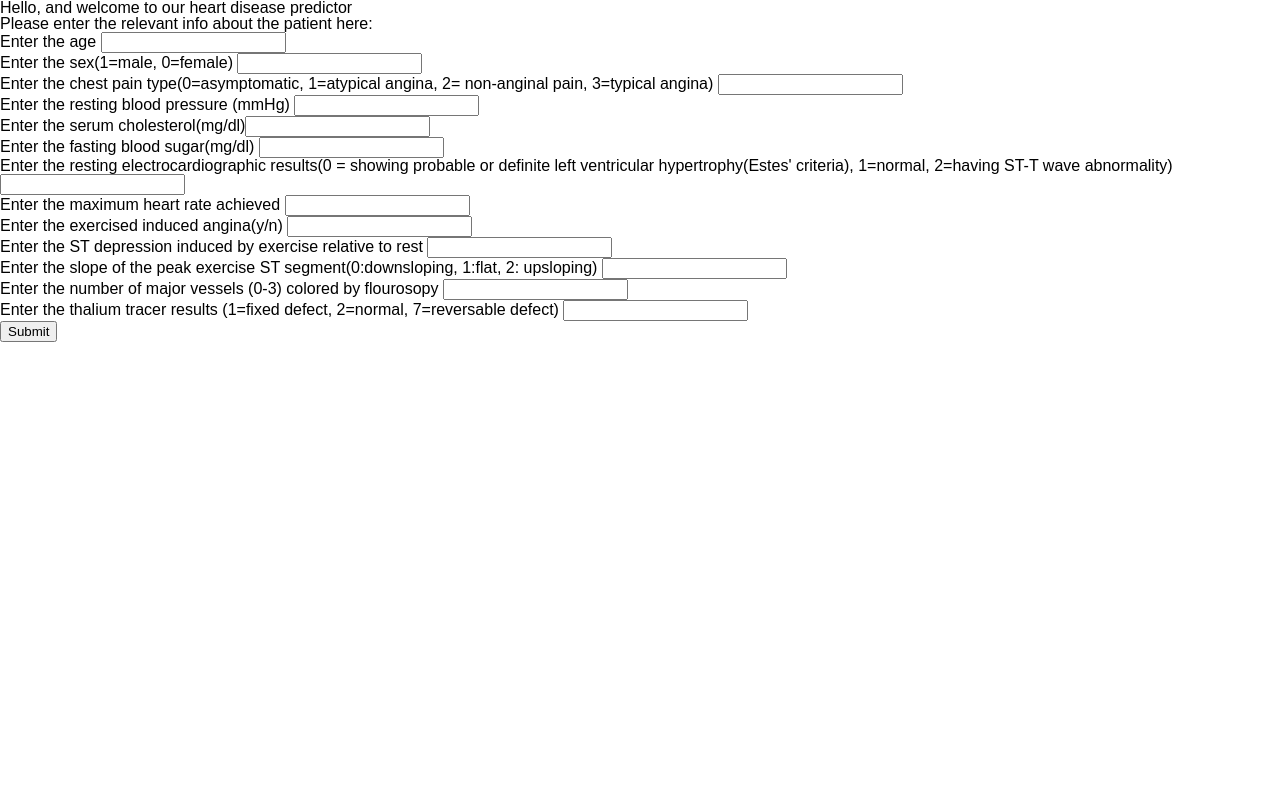
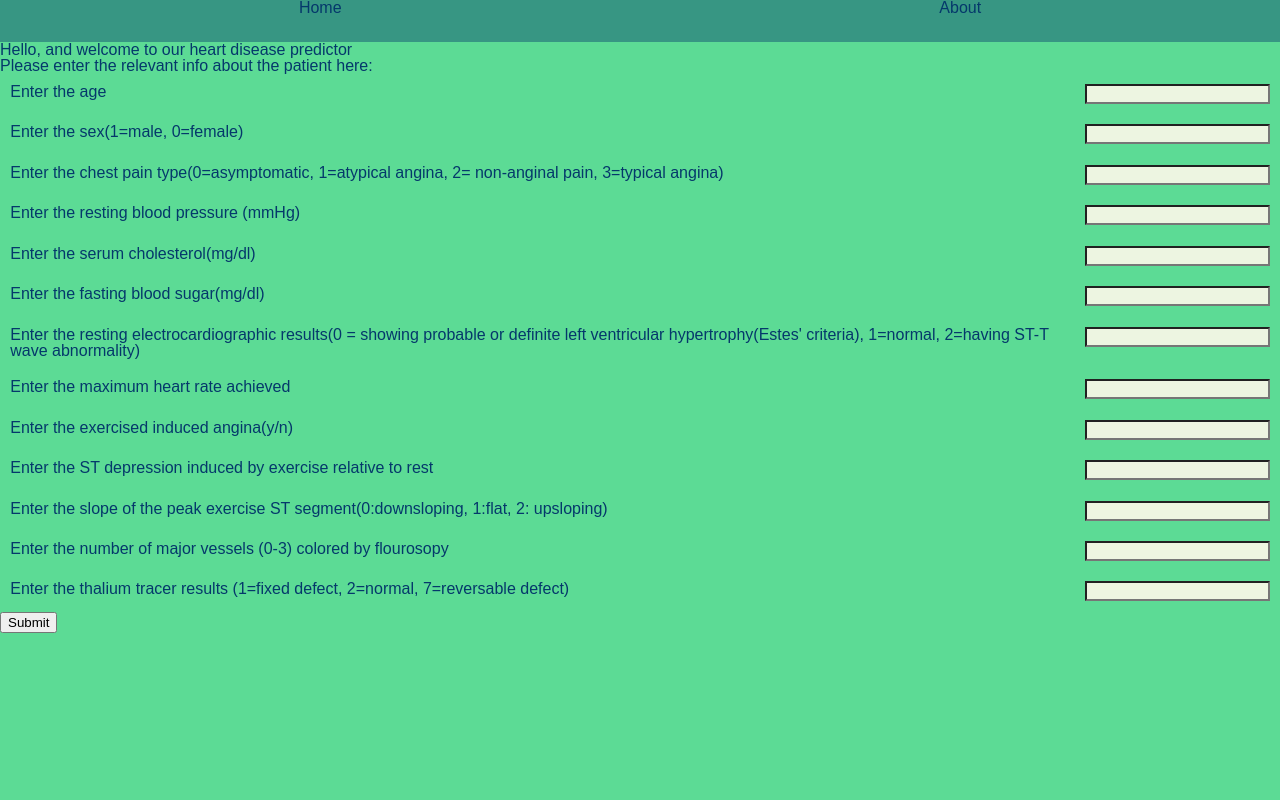
Before and after one commit to cat-castle-99/ECS171Proj, a Flask app: page / in a window 1280 px wide. Run offline with Flask 2, Linux system fonts and the light colour scheme; some libraries are stand-ins or nearby versions.

Commit message:
Some styling for the website TODO: An about page and homepage and setting up routes for these

```diff
--- a/ECS171_Group_Proj/server.py
+++ b/ECS171_Group_Proj/server.py
@@ -5,6 +5,7 @@
     #Passing input to the View to the Model
     #Passing output from the Model to the View
 from flask import Flask, request, render_template, jsonify
+import os
 
 app = Flask(__name__)
 
@@ -85,4 +86,4 @@ def my_form_post():
     return jsonify(result=result)
 
 if __name__ == '__main__':
-    app.run(debug=True)
+    app.run(debug=False)
--- a/ECS171_Group_Proj/static/style.css
+++ b/ECS171_Group_Proj/static/style.css
@@ -8,4 +8,31 @@ body {
 
   min-height: 100vh;
   /* the height of the body is at least the height of the viewport */
+
+  /* set background-color of the whole page */
+  background-color: #5CDB95;
 }
+
+nav{
+  display: flex;
+  flex-direction: row;
+  justify-content: space-around;
+  padding-bottom: 2%;
+  background-color: #379683;
+  color: #05386b;
+}
+
+.content{
+  color: #05386b;
+}
+
+.dataEntry{
+  display: flex;
+  justify-content: space-between;
+  padding: 0.8%;
+}
+
+.dataInput{
+  height: 14px;
+  background-color: #edf5e1;
+}
--- a/ECS171_Group_Proj/templates/index.html
+++ b/ECS171_Group_Proj/templates/index.html
@@ -68,29 +68,42 @@
   <body>
     <!-- yeah all of this can change-->
     <!--Assigning classes allows for ease of reference--both for CSS styling as well as for script references-->
+    <nav>
+
+      <!--Home -->
+      <div id='home'>
+        <h3>Home</h3>
+      </div>
+
+      <!--About Page-->
+      <div id='about'>
+        <h3>About</h3>
+      </div>
+    </nav>
+
     <div class="wrapper">
       <div class="content" role="main">
         <h1 class="title">Hello, and welcome to our heart disease predictor</h1>
         <p>Please enter the relevant info about the patient here:</p>
         <!--ul = unordered list-->
-        <ul>
+        <ol type="1">
             <!--id's must be unique, should be the feature ids-->
             <!--li = list item, the input tag represents a generic user input object, the type parameter allows us to limit what the user can enter-->
-            <li class = "dataEntry">Enter the age <input type ="number" id = "age"></input></li>
-            <li class = "dataEntry">Enter the sex(1=male, 0=female) <input type ="number" id = "sex"></input></li>
-            <li class = "dataEntry">Enter the chest pain type(0=asymptomatic, 1=atypical angina, 2= non-anginal pain, 3=typical angina) <input type ="number" id = "ch"></input></li>
-            <li class = "dataEntry">Enter the resting blood pressure (mmHg) <input type ="number" id = "trestbps"></input></li>
-            <li class = "dataEntry">Enter the serum cholesterol(mg/dl)<input type ="number" id = "chol"></input></li>
-            <li class = "dataEntry">Enter the fasting blood sugar(mg/dl) <input type ="number" id = "fbs"></input></li>
-            <li class = "dataEntry">Enter the resting electrocardiographic results(0 = showing probable or definite left ventricular hypertrophy(Estes' criteria), 1=normal, 2=having ST-T wave abnormality) <input type ="number" id = "restecg"></input></li>
-            <li class = "dataEntry">Enter the maximum heart rate achieved <input type ="number" id = "thalach"></input></li>
-            <li class = "dataEntry">Enter the exercised induced angina(y/n) <input type ="text" id = "exang"></input></li>
+            <li class = "dataEntry">Enter the age <input type ="number" id = "age" class= 'dataInput'></input></li>
+            <li class = "dataEntry">Enter the sex(1=male, 0=female) <input type ="number" id = "sex" class= 'dataInput'></input></li>
+            <li class = "dataEntry">Enter the chest pain type(0=asymptomatic, 1=atypical angina, 2= non-anginal pain, 3=typical angina) <input type ="number" id = "ch" class= 'dataInput'></input></li>
+            <li class = "dataEntry">Enter the resting blood pressure (mmHg) <input type ="number" id = "trestbps" class= 'dataInput'></input></li>
+            <li class = "dataEntry">Enter the serum cholesterol(mg/dl)<input type ="number" id = "chol" class= 'dataInput'></input></li>
+            <li class = "dataEntry">Enter the fasting blood sugar(mg/dl) <input type ="number" id = "fbs" class= 'dataInput'></input></li>
+            <li class = "dataEntry">Enter the resting electrocardiographic results(0 = showing probable or definite left ventricular hypertrophy(Estes' criteria), 1=normal, 2=having ST-T wave abnormality) <input type ="number" id = "restecg" class= 'dataInput'></input></li>
+            <li class = "dataEntry">Enter the maximum heart rate achieved <input type ="number" id = "thalach" class= 'dataInput'></input></li>
+            <li class = "dataEntry">Enter the exercised induced angina(y/n) <input type ="text" id = "exang" class= 'dataInput'></input></li>
             <!--FIXME: Oldpeak may need to be changed to text so we can accept decimal values-->
-            <li class = "dataEntry">Enter the ST depression induced by exercise relative to rest <input type ="number" id = "oldpeak"></input></li>
-            <li class = "dataEntry">Enter the slope of the peak exercise ST segment(0:downsloping, 1:flat, 2: upsloping) <input type ="number" id = "slope"></input></li>
-            <li class = "dataEntry">Enter the number of major vessels (0-3) colored by flourosopy <input type ="number" id = "ca"></input></li>
-            <li class = "dataEntry">Enter the thalium tracer results (1=fixed defect, 2=normal, 7=reversable defect) <input type ="number" id = "thal"></input></li>
-        </ul>
+            <li class = "dataEntry">Enter the ST depression induced by exercise relative to rest <input type ="number" id = "oldpeak" class= 'dataInput'></input></li>
+            <li class = "dataEntry">Enter the slope of the peak exercise ST segment(0:downsloping, 1:flat, 2: upsloping) <input type ="number" id = "slope" class= 'dataInput'></input></li>
+            <li class = "dataEntry">Enter the number of major vessels (0-3) colored by flourosopy <input type ="number" id = "ca" class= 'dataInput'></input></li>
+            <li class = "dataEntry">Enter the thalium tracer results (1=fixed defect, 2=normal, 7=reversable defect) <input type ="number" id = "thal" class= 'dataInput'></input></li>
+        </ol>
         <!--The submit button will be what calls our function--the user is expected to enter all(?) the information before submitting-->
         <button id="submit" onclick="sendData()">Submit</button>
         <!--This is reserved for the printing of the result-->
```
Also changed, not shown: 1 other file.
